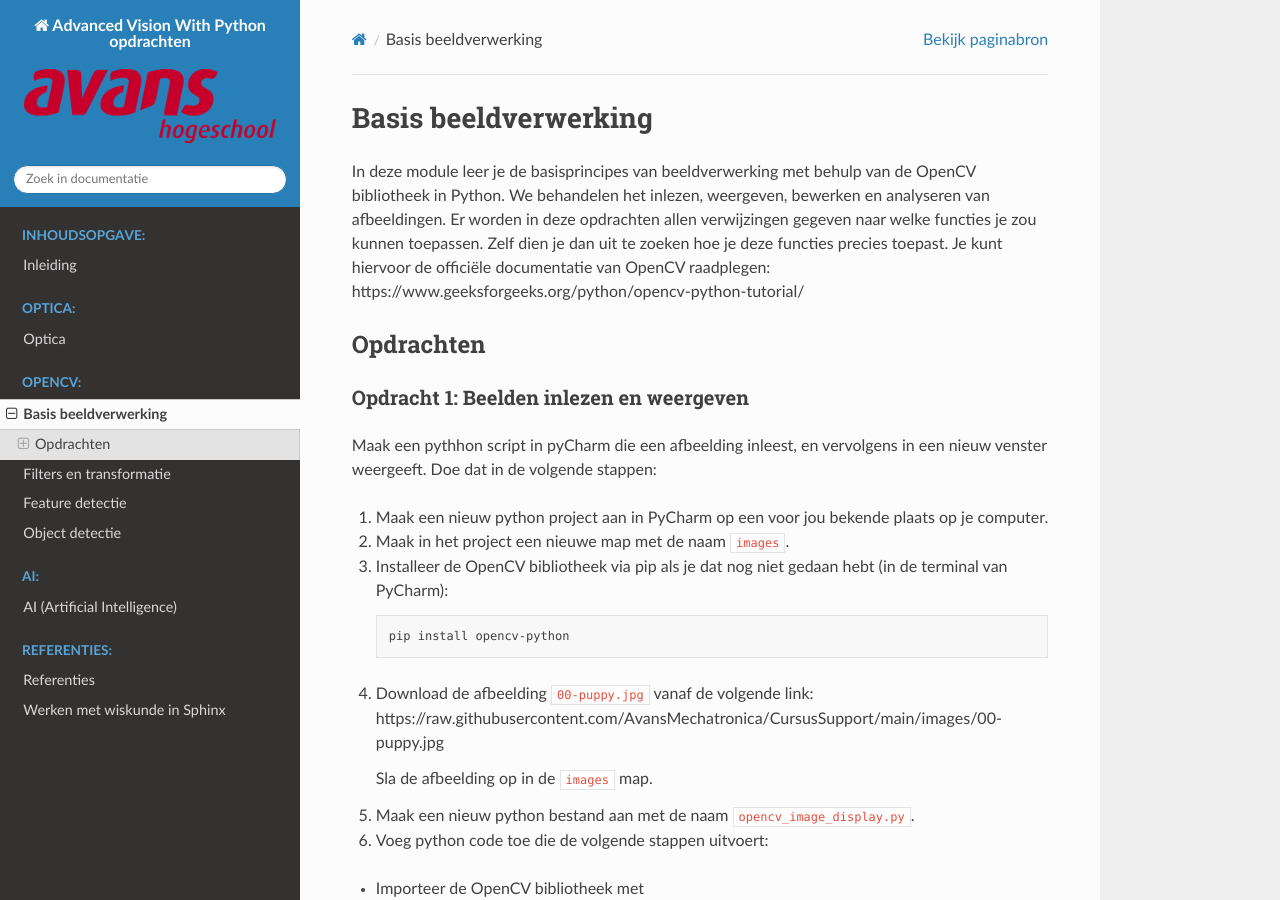
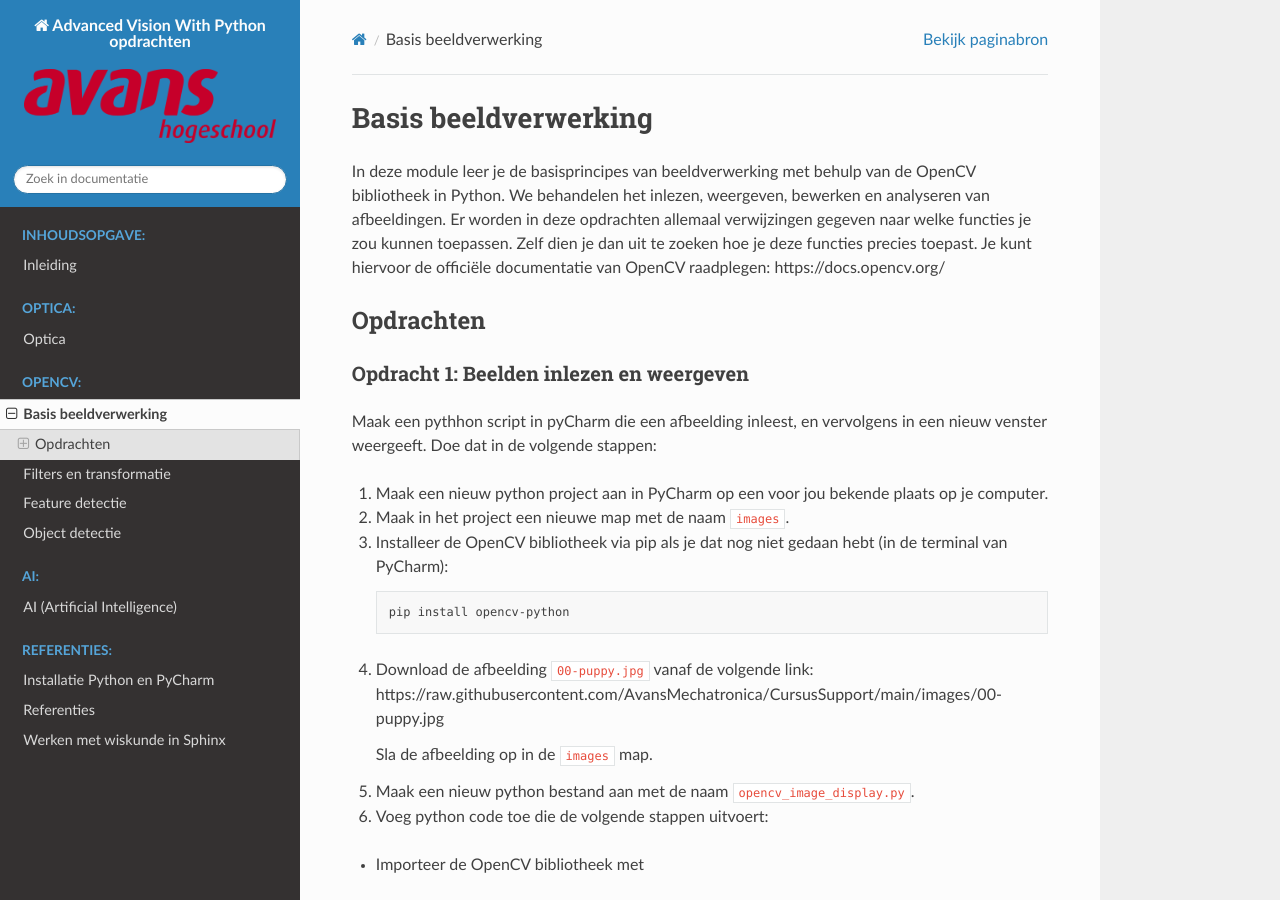
Before and after one commit to AvansMechatronica/AdvancedVisionWithPythonOpdrachten, a Sphinx documentation site: the page built from documentation/documentation/basis_beeld_verwerking.md, in a window 1280 px wide and 900 px high. Built offline with Sphinx 7.4.7 and the Read the Docs theme 3.1.0, drawn with Linux system fonts in a browser that asks for light colours.

Commit message:
20251208

```diff
--- a/documentation/documentation/basis_beeld_verwerking.md
+++ b/documentation/documentation/basis_beeld_verwerking.md
@@ -1,7 +1,7 @@
 # Basis beeldverwerking
 
-In deze module leer je de basisprincipes van beeldverwerking met behulp van de OpenCV bibliotheek in Python. We behandelen het inlezen, weergeven, bewerken en analyseren van afbeeldingen. Er worden in deze opdrachten allen verwijzingen gegeven naar welke functies je zou kunnen toepassen. Zelf dien je dan uit te zoeken hoe je deze functies precies toepast.
-Je kunt hiervoor de officiële documentatie van OpenCV raadplegen: https://www.geeksforgeeks.org/python/opencv-python-tutorial/
+In deze module leer je de basisprincipes van beeldverwerking met behulp van de OpenCV bibliotheek in Python. We behandelen het inlezen, weergeven, bewerken en analyseren van afbeeldingen. Er worden in deze opdrachten allemaal verwijzingen gegeven naar welke functies je zou kunnen toepassen. Zelf dien je dan uit te zoeken hoe je deze functies precies toepast.
+Je kunt hiervoor de officiële documentatie van OpenCV raadplegen: https://docs.opencv.org/
 
 ## Opdrachten
 
--- a/documentation/index.rst
+++ b/documentation/index.rst
@@ -43,10 +43,10 @@
    :maxdepth: 2
    :caption: Referenties:
 
+   documentation/installatie_python.md
    documentation/referenties.md
    documentation/internal_use.md
 
 
-
 # License
 [License CC BY-NC-SA 4.0](https://creativecommons.org/licenses/by-nc-sa/4.0/)
```
Also changed, not shown: documentation/documentation/installatie_python.md (added, +15 -0 lines), documentation/images/PythonPath.png (added).
